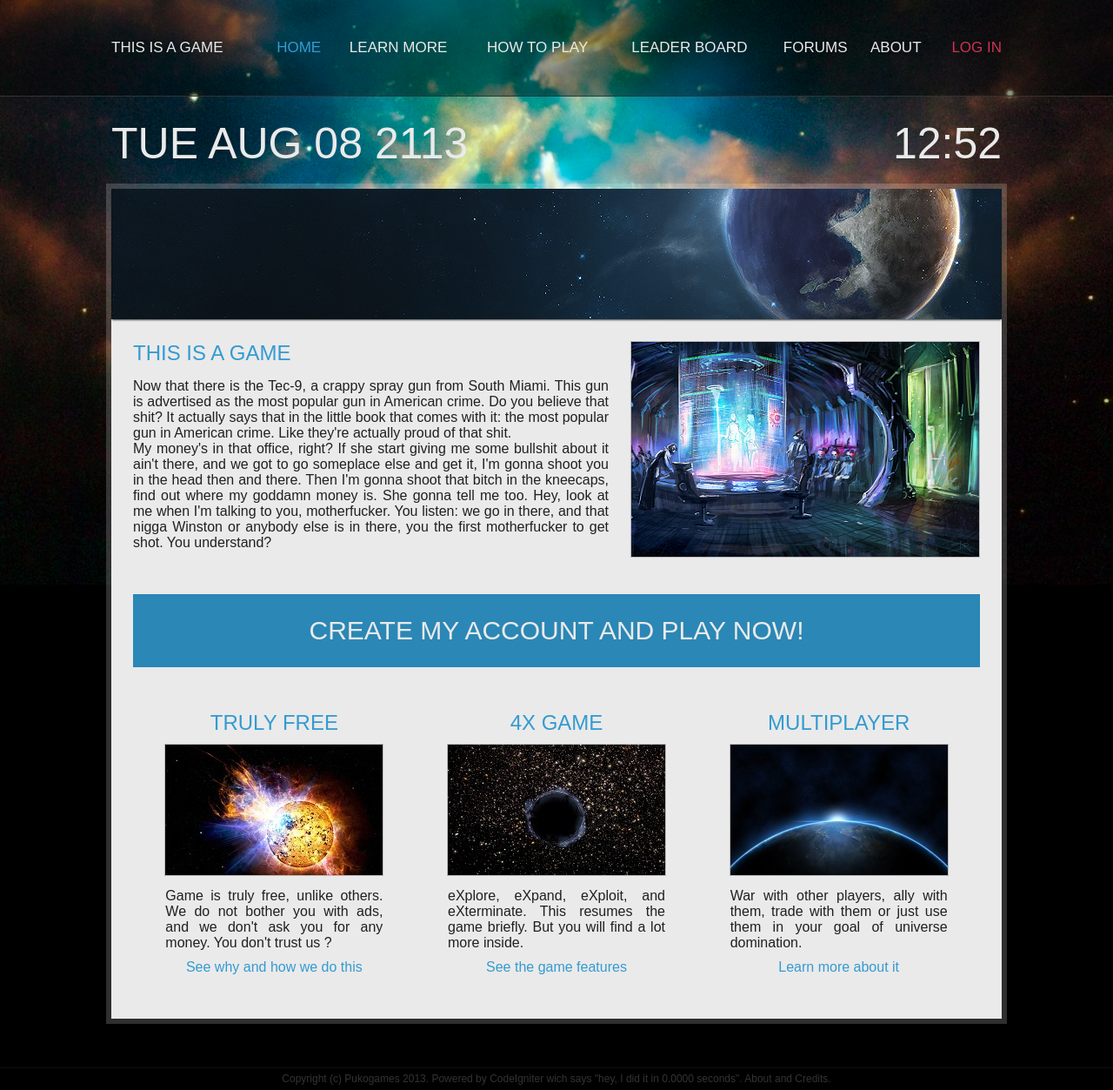
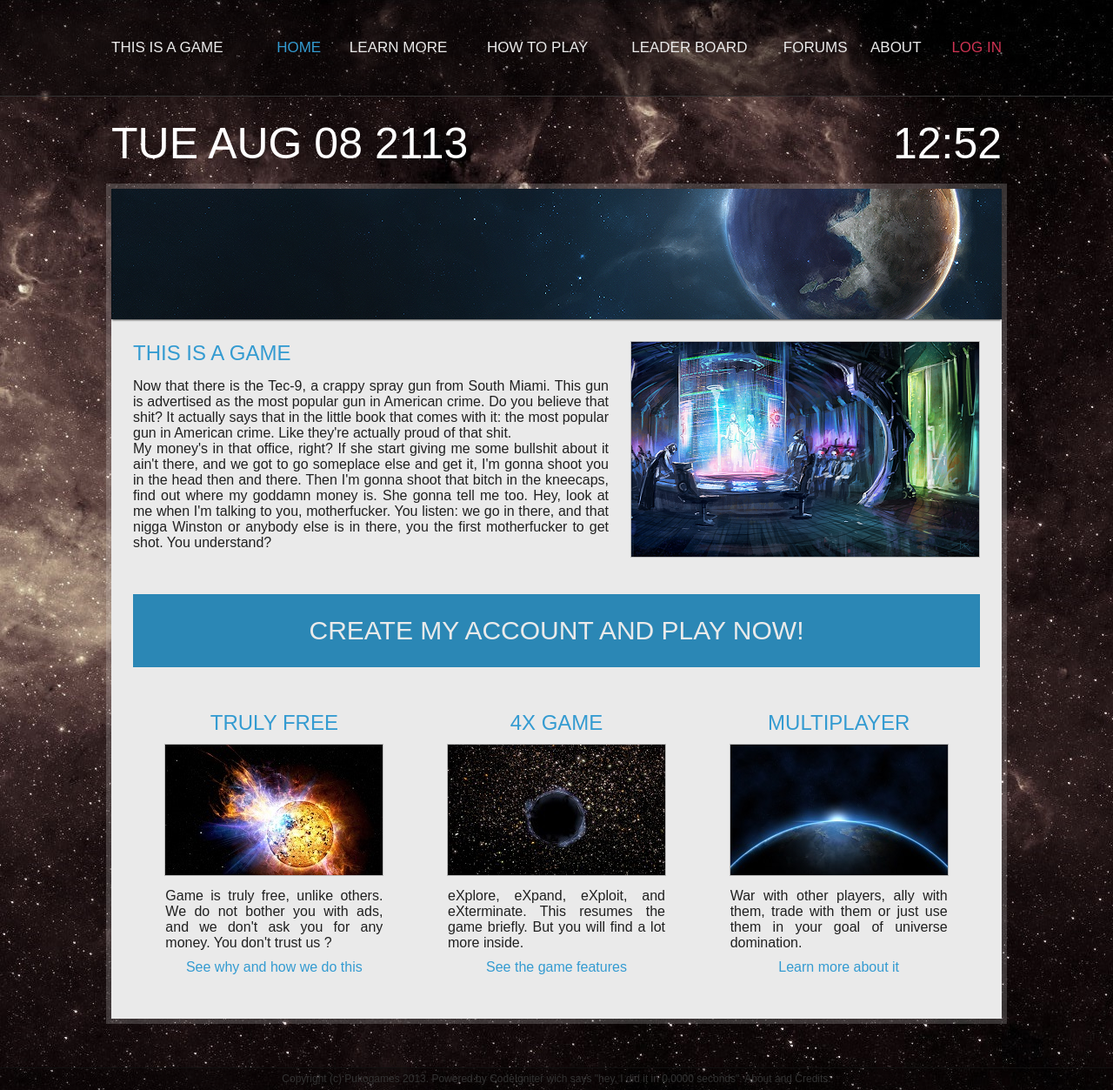
Before and after one commit to PuKoren/open-cluster, a CodeIgniter app: page / in a window 1280 px wide. Shown: the whole page at 87% size. Run offline with CodeIgniter, Linux system fonts and the light colour scheme; some libraries are stand-ins or nearby versions.

Commit message:
New background image, must tweak again colour

```diff
--- a/application/views/pages/about.php
+++ b/application/views/pages/about.php
@@ -19,7 +19,7 @@
 		Purple Space (tutorial): HiPanda1 (deviantART)<br/>
 		Planet (home, forum): N4u2k (deviantART)<br/>
 		Black Hole (home, thumbnails): NASA (wikimedia)<br/>
-		Nebula NGC 2818 (background, every page): NASA, ESA, and the Hubble Heritage Team (STScI/AURA) (wikimedia)<br/>
+		Milky Way Galagtic Center (background, every page): NASA/JPL-Caltech (wikimedia)<br/>
 		BrainCloud (home, illustration): David Revoy / Blender Foundation (wikimedia)
 	</p>
 </div>
--- a/css/default.css
+++ b/css/default.css
@@ -1,7 +1,7 @@
 html{
 	background-color:black;
-	background-image: url(../resources/img/backgrounds/ngc_2818.jpg);
-	background-position: center top;
+	background-image: url(../resources/img/backgrounds/milky_way.jpg);
+	background-position: right top;
 	background-repeat: no-repeat;
 }
 
@@ -134,7 +134,7 @@ a:hover{
 }
 
 .title{
-	color: #eaeaea;
+	color: white;
 	text-transform: uppercase;
 	font-size: 50px;
 
```
Also changed, not shown: .htaccess, resources/img/backgrounds/milky_way.jpg (added), resources/img/backgrounds/ngc_2818.jpg (deleted).
